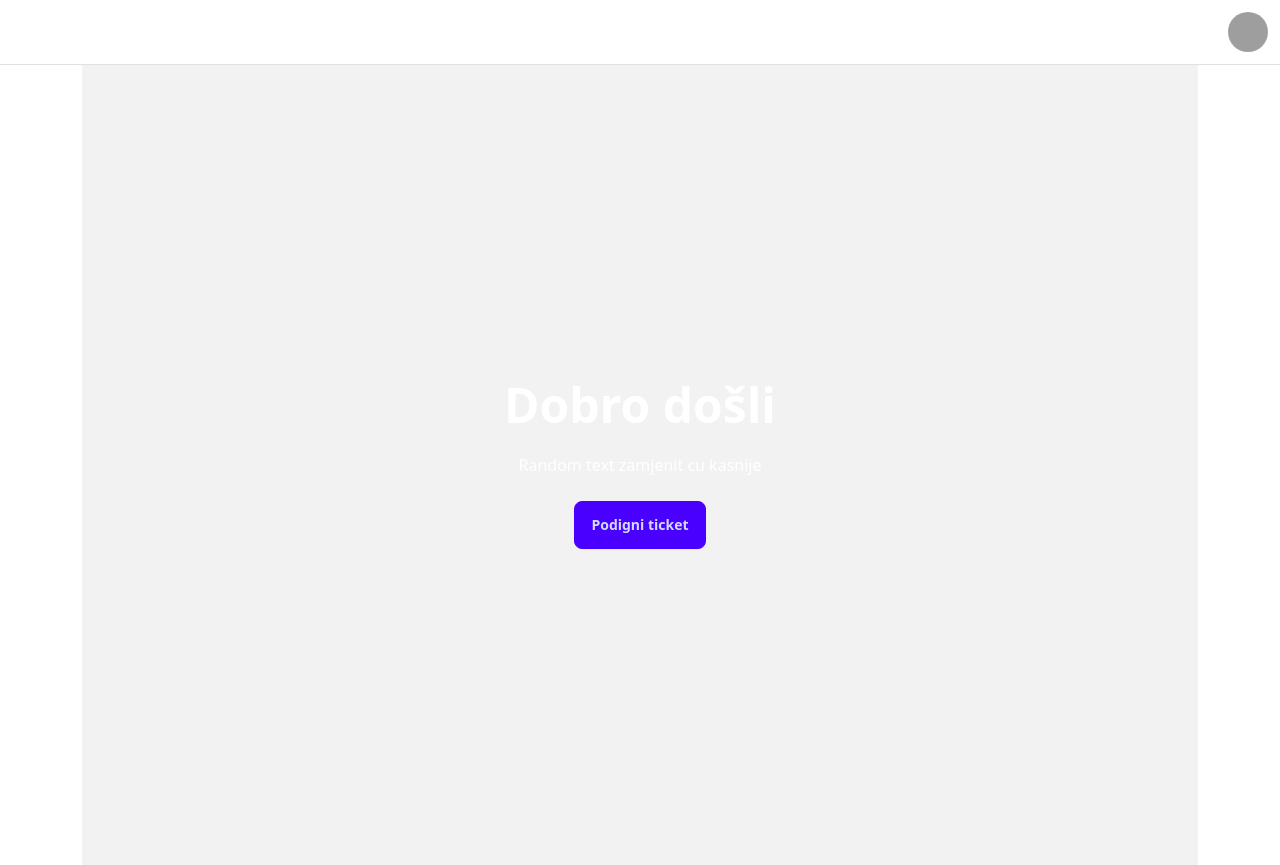
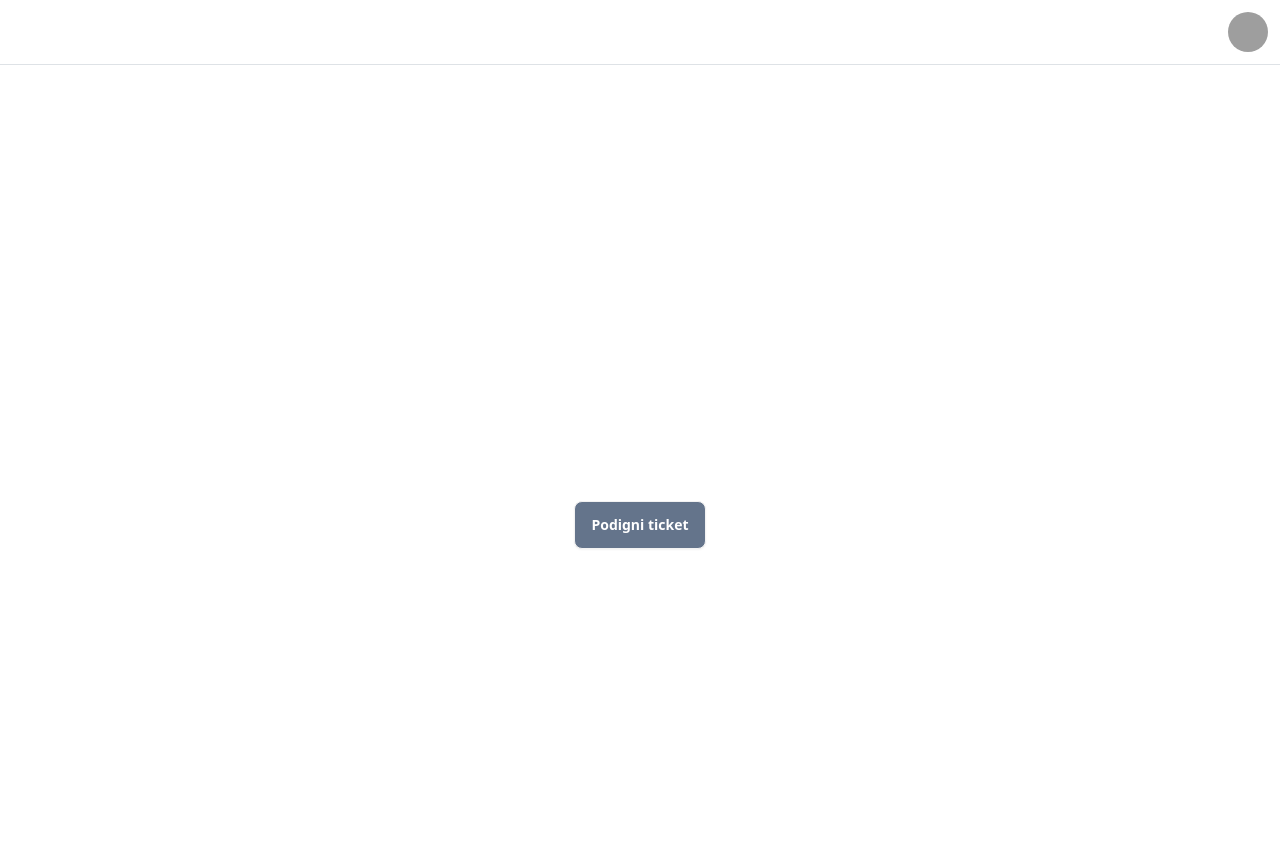
Before and after one commit to Majki1/riteh-ticketing, a React (Create React App) app in the folder ClientApp/: page / in a window 1280 px wide. Built offline with nearby package versions, Linux system fonts and the light colour scheme; grey boxes are pictures that could not be loaded.

Commit message:
Hero fix

```diff
--- a/ClientApp/src/components/Home.js
+++ b/ClientApp/src/components/Home.js
@@ -7,12 +7,12 @@ export class Home extends Component {
 
   render() {
     return (
-<div class="hero min-h-screen bg-base-200">
+<div class="hero min-h-screen bg-base-100">
   <div class="hero-content text-center">
     <div class="max-w-md">
       <h1 class="text-5xl font-bold text-white">Dobro došli</h1>
       <p class="py-6 text-white">Random text zamjenit cu kasnije</p>
-      <Link className="btn btn-primary" to="Tickets">Podigni ticket</Link>
+      <Link className="btn bg-slate-500 text-white" to="Tickets">Podigni ticket</Link>
     </div>
   </div>
 </div>
```
